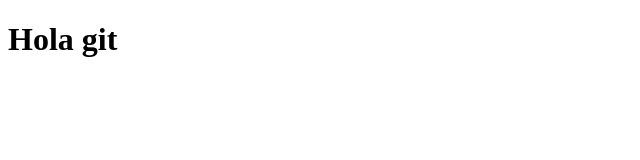
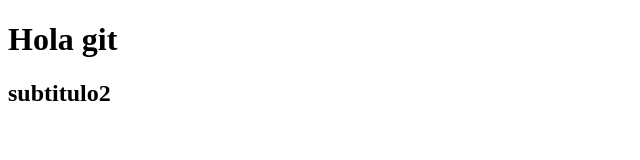
Before and after one commit to Ludwigvalpo/ejercicio19, a plain HTML site: page index.html in a window 1280 px wide. Shown: the whole page, without its empty margins (0-640 px from the left). Drawn offline with Linux system fonts and the light colour scheme.

Commit message:
agrega subtitulo2

```diff
--- a/index.html
+++ b/index.html
@@ -9,6 +9,7 @@
 <body>
 
     <h1>Hola git</h1>
+    <h2>subtitulo2</h2>
 
 </body>
 </html>
```
